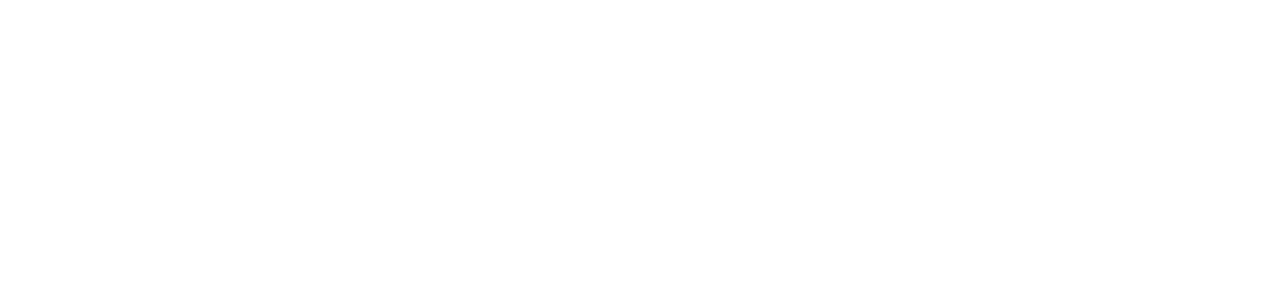
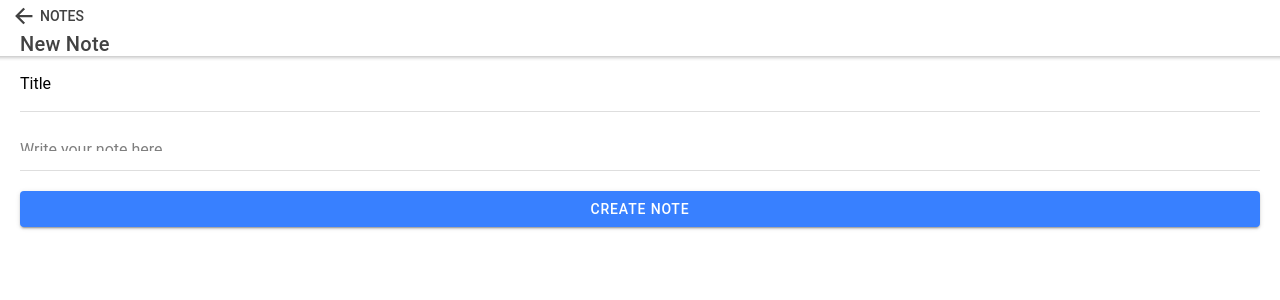
Before and after one commit to panzarino/cs4261-1, a React (Create React App) app: page /notes/new in a window 1280 px wide. Shown: the top 300 px of the page. Built offline with nearby package versions, Linux system fonts and the light colour scheme; no server answers.

Commit message:
Create new note

```diff
--- a/src/App.tsx
+++ b/src/App.tsx
@@ -5,6 +5,7 @@
 
 import Home from './pages/Home/Home';
 import ViewMessage from './pages/ViewMessage/ViewMessage';
+import NewNote from './pages/NewNote/NewNote';
 
 import firebase from './lib/firebase';
 
@@ -38,6 +39,7 @@
         <IonRouterOutlet>
           <Route path="/home" component={Home} exact={true} />
           <Route path="/message/:id" component={ViewMessage} exact={true} />
+          <Route path="/notes/new" component={NewNote} exact />
           <Route exact path="/" render={() => <Redirect to="/home" />} />
         </IonRouterOutlet>
       </IonReactRouter>
--- a/src/lib/firebase.ts
+++ b/src/lib/firebase.ts
@@ -1,5 +1,6 @@
 import firebase from 'firebase/app';
 import 'firebase/auth';
+import 'firebase/database';
 
 const config = {
   apiKey: 'AIzaSyAyUk2ke2eWT852LQ2nK9P0_Kps7M9ffJg',
--- a/src/pages/Home/Home.tsx
+++ b/src/pages/Home/Home.tsx
@@ -25,7 +25,7 @@
 import './Home.css';
 
 const Home: React.FC = () => {
-  const [user, loading, error] = useAuthState(firebase.auth());
+  const [user, loading] = useAuthState(firebase.auth());
 
   const [messages, setMessages] = useState<Message[]>([]);
 
@@ -61,7 +61,7 @@
           </IonToolbar>
         </IonHeader>
 
-        <IonButton expand="block"><IonIcon icon={ addOutline } />&nbsp;New Note</IonButton>
+        <IonButton expand="block" routerLink="/notes/new"><IonIcon icon={ addOutline } />&nbsp;New Note</IonButton>
 
         <IonList>
           {messages.map(m => <MessageListItem key={m.id} message={m}/>)}
--- /dev/null
+++ b/src/pages/NewNote/NewNote.css
@@ -0,0 +1,3 @@
+.new-note-input {
+   margin: 0 20px 10px;
+}
--- /dev/null
+++ b/src/pages/NewNote/NewNote.tsx
@@ -0,0 +1,78 @@
+import React, { useState } from 'react';
+import { useHistory } from 'react-router-dom';
+import {
+  IonBackButton,
+  IonButton,
+  IonButtons,
+  IonContent,
+  IonHeader,
+  IonInput,
+  IonItem,
+  IonLabel,
+  IonPage,
+  IonTextarea,
+  IonTitle,
+  IonToolbar,
+} from '@ionic/react';
+import { useAuthState } from 'react-firebase-hooks/auth';
+
+import firebase from '../../lib/firebase';
+
+import './NewNote.css';
+
+const db = firebase.database().ref('notes')
+
+const NewNote: React.FC = () => {
+  const history = useHistory();
+  const [user] = useAuthState(firebase.auth());
+  const [title, setTitle] = useState<string>('');
+  const [content, setContent] = useState<string>('');
+
+  const create = (e: React.FormEvent<HTMLFormElement>) => {
+    e.preventDefault();
+
+    db.push({
+      uid: user?.uid,
+      title: title || 'Untitled',
+      content
+    }, history.goBack);
+  };
+
+  return (
+    <IonPage id="new-note-page">
+      <IonHeader translucent>
+        <IonToolbar>
+          <IonButtons>
+            <IonBackButton text="Notes" defaultHref="/home" />
+          </IonButtons>
+          <IonTitle>New Note</IonTitle>
+        </IonToolbar>
+      </IonHeader>
+
+      <IonContent fullscreen>
+        <form onSubmit={create}>
+          <IonItem className="new-note-input">
+            <IonLabel position="floating">Title</IonLabel>
+            <IonInput
+              value={title}
+              onIonChange={e => setTitle(e.detail.value!)}
+              autofocus
+            />
+          </IonItem>
+          <IonItem className="new-note-input">
+            <IonTextarea
+              placeholder="Write your note here..."
+              value={content}
+              onIonChange={e => setContent(e.detail.value!)}
+              autoGrow
+              rows={10}
+            />
+          </IonItem>
+          <IonButton expand="block" type="submit">Create Note</IonButton>
+        </form>
+      </IonContent>
+    </IonPage>
+  );
+};
+
+export default NewNote;
```
